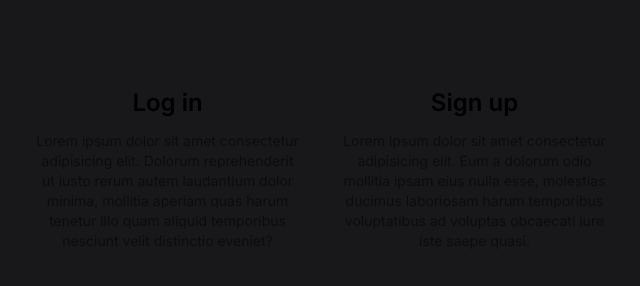
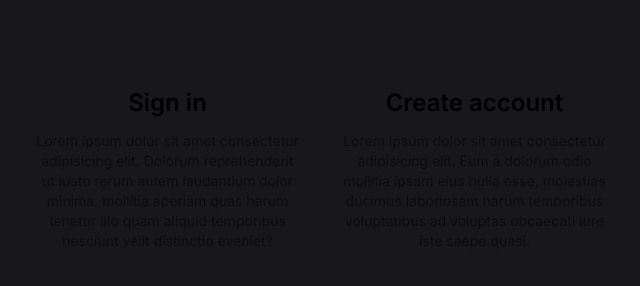
Before and after one commit to henreyes/wt-poke, a Next.js app: page / in a window 1280 px wide. Shown: the part 164-450 px from the top of the page, without its empty margins (319-959 px from the left). Built offline with nearby package versions, Linux system fonts and the light colour scheme; no server answers.

Commit message:
sign in redirect home

```diff
--- a/app/api/auth/[...nextauth]/route.ts
+++ b/app/api/auth/[...nextauth]/route.ts
@@ -16,7 +16,7 @@ const authConfig: NextAuthOptions = {
             },
             async authorize(credentials) {
 
-                const postRequest = await fetch("/api/login", {
+                const postRequest = await fetch("http://localhost:3000/api/login", {
                     method: "POST",
                     headers: {
                         "Content-Type": "application/json",
--- a/app/page.tsx
+++ b/app/page.tsx
@@ -1,3 +1,5 @@
+
+import SignInButton from '@/components/SignInButton'
 import Image from 'next/image'
 
 export default function Home() {
@@ -7,16 +9,15 @@ export default function Home() {
     <div>
       <h2>Whos that Pokemon </h2>
     </div>
+
     <div className="mb-64 flex flex-row text-center ">
+
       <a
-        href=""
-        className="group rounded-lg border border-transparent px-5 py-4 transition-colors hover:border-gray-300 hover:bg-gray-100 hover:dark:border-neutral-700 hover:dark:bg-neutral-800/30"
-        target="_blank"
-        rel="noopener noreferrer"
+      className="group rounded-lg border border-transparent px-5 py-4 transition-colors hover:border-gray-300 hover:bg-gray-100 hover:dark:border-neutral-700 hover:dark:bg-neutral-800/30"
+      href="/signIn"
       >
-        <h2 className={`mb-3 text-2xl font-semibold`}>
-          Log in
-        </h2>
+      <SignInButton />
+
         <p className={`m-0 max-w-[30ch] text-sm opacity-50`}>
           Lorem ipsum dolor sit amet consectetur adipisicing elit. Dolorum reprehenderit ut iusto rerum autem laudantium dolor minima, mollitia aperiam quas harum tenetur illo quam aliquid temporibus nesciunt velit distinctio eveniet?
         </p>
@@ -29,7 +30,7 @@ export default function Home() {
         rel="noopener noreferrer"
       >
         <h2 className={`mb-3 text-2xl font-semibold`}>
-          Sign up
+          Create account
         </h2>
         <p className={`m-0 max-w-[30ch] text-sm opacity-50`}>
           Lorem ipsum dolor sit amet consectetur adipisicing elit. Eum a dolorum odio mollitia ipsam eius nulla esse, molestias ducimus laboriosam harum temporibus voluptatibus ad voluptas obcaecati iure iste saepe quasi.
```
